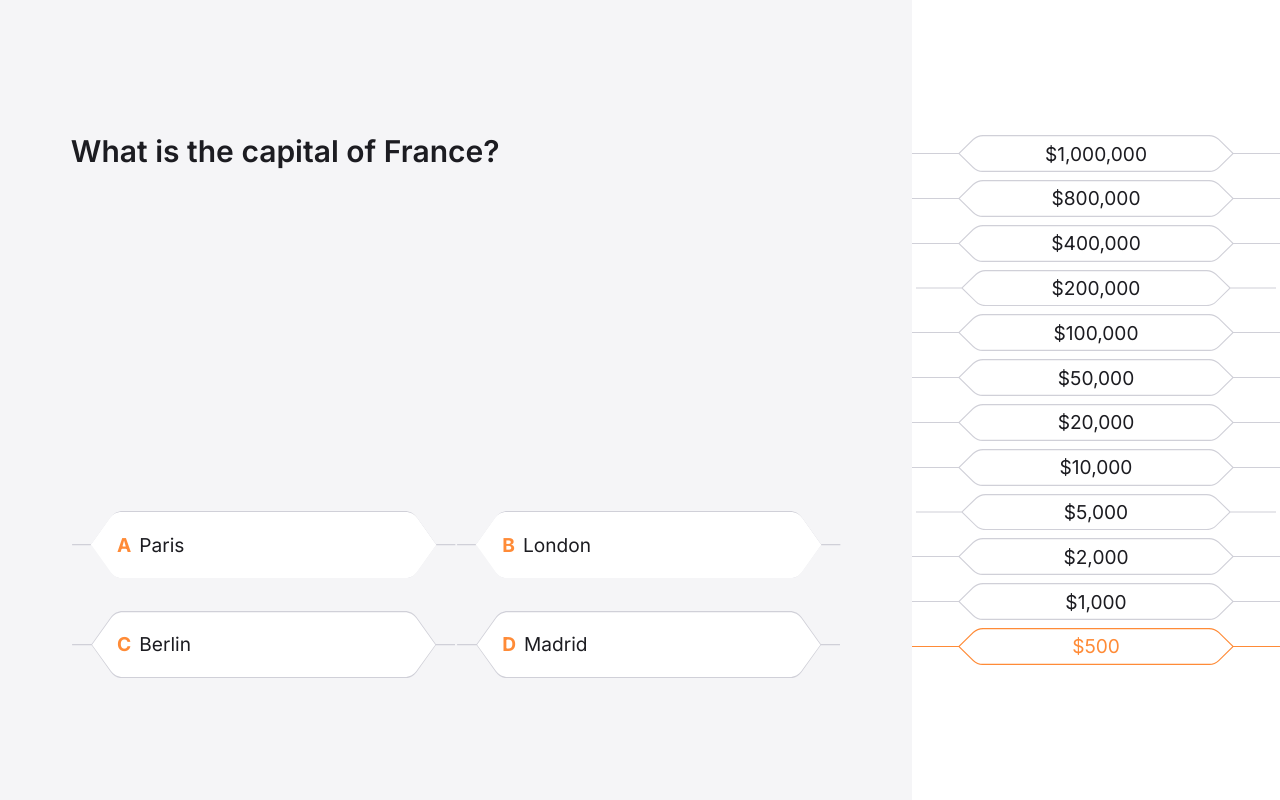
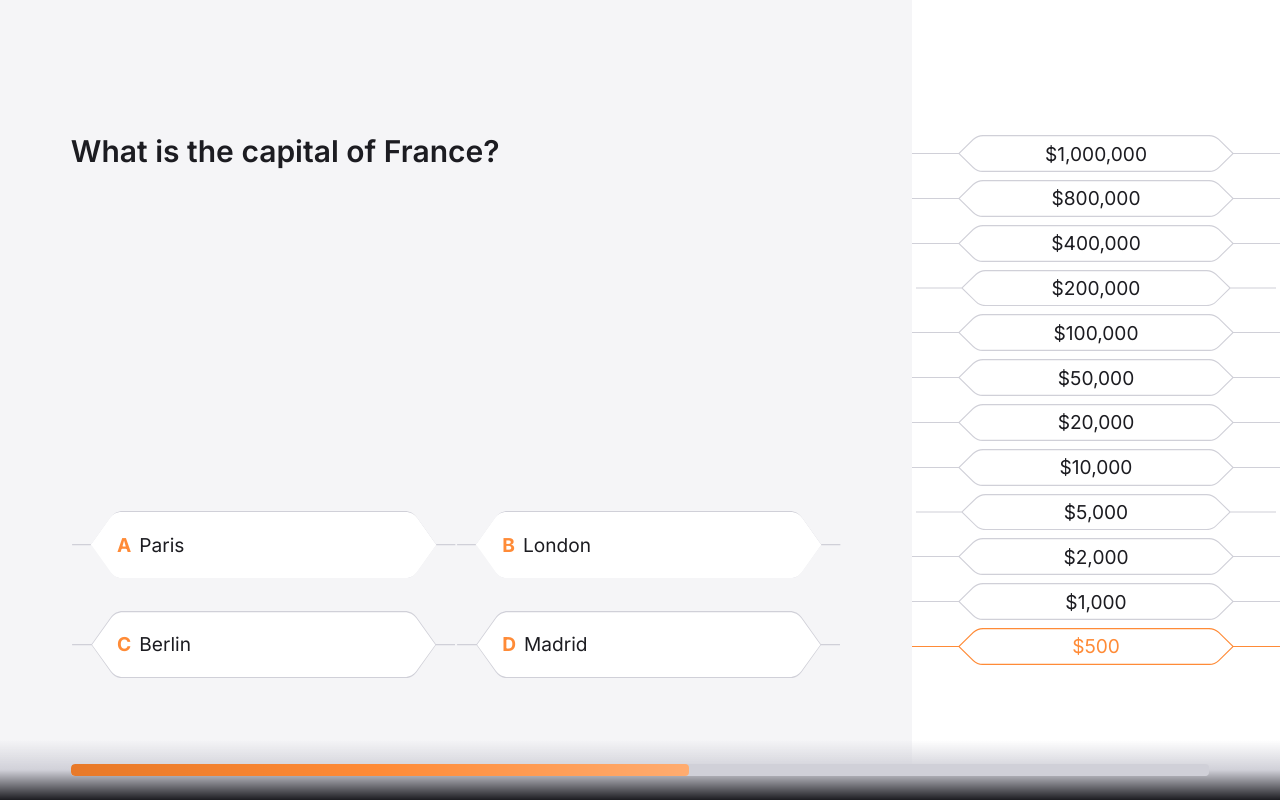
Before and after one commit to ksalpern/quiz-app, a Next.js app: page /game in a window 1280 px wide. Built offline with nearby package versions, Linux system fonts and the light colour scheme.

Commit message:
Refactor game logic for automatic answer submission and state management

```diff
--- a/src/components/ui/option-button/option-button.tsx
+++ b/src/components/ui/option-button/option-button.tsx
@@ -1,13 +1,13 @@
-import React from "react";
+import type { AnswerState } from "@/types/answer";
+
 import styles from "./option-button.module.css";
 
-interface OptionButtonProps {
+interface OptionButtonProps
+  extends React.ButtonHTMLAttributes<HTMLButtonElement> {
   variant: string;
   answer: string;
-  state: "correct" | "wrong" | "selected" | "";
+  state: AnswerState;
   className?: string;
-  onClick?: () => void;
-  disabled?: boolean;
 }
 
 export default function OptionButton({
@@ -15,14 +15,12 @@ export default function OptionButton({
   variant,
   answer,
   state,
-  onClick,
-  disabled = false,
+  ...props
 }: OptionButtonProps) {
   return (
     <button
       className={`${styles.optionButton} ${className} ${styles[state]}`}
-      onClick={onClick}
-      disabled={disabled}
+      {...props}
     >
       <strong>{variant}</strong>
       <span>{answer}</span>
--- a/src/features/game-flow/components/game-content/game-content.tsx
+++ b/src/features/game-flow/components/game-content/game-content.tsx
@@ -1,11 +1,11 @@
 "use client";
 
 import type { Question } from "@/types/question";
-import { useGameLogic } from "@/features/game-flow/hooks/useGameLogic";
-import { useGameState } from "@/features/game-flow/hooks/useGameState";
+import { useAutoGameLogic } from "@/features/game-flow/hooks/useAutoGameLogic";
 import { getOptionLabel } from "@/utils/gameUtils";
 
 import OptionButton from "@/components/ui/option-button/option-button";
+import ProgressBar from "@/components/ui/progress-bar/progress-bar";
 
 import styles from "./game-content.module.css";
 
@@ -18,44 +18,17 @@ export default function GameContent({
   question,
   totalQuestions,
 }: GameContentProps) {
-  const { submitAnswer, nextQuestion, finishGame } = useGameLogic();
   const {
     selectedAnswers,
-    setSelectedAnswers,
     showResult,
-    setShowResult,
-    isCorrect,
-    setIsCorrect,
+    handleAnswer,
+    autoSubmitAnswers,
     getButtonState,
-  } = useGameState(question);
-
-  const handleAnswer = (option: string) => {
-    if (selectedAnswers.includes(option)) {
-      setSelectedAnswers(selectedAnswers.filter((answer) => answer !== option));
-    } else {
-      setSelectedAnswers([...selectedAnswers, option]);
-    }
-  };
-
-  const submitAnswers = () => {
-    if (selectedAnswers.length === 0) return;
-
-    const correct = submitAnswer(question.id, selectedAnswers);
-    setIsCorrect(correct);
-    setShowResult(true);
-  };
-
-  const handleNext = () => {
-    if (isCorrect) {
-      nextQuestion(totalQuestions);
-    } else {
-      finishGame();
-    }
-    setSelectedAnswers([]);
-    setShowResult(false);
-  };
+    progress,
+  } = useAutoGameLogic(question, totalQuestions);
 
   return (
+    <>
       <div className={styles.gameContent}>
         <h2>{question.question}</h2>
 
@@ -70,24 +43,10 @@ export default function GameContent({
               disabled={showResult}
             />
           ))}
-
-        {selectedAnswers.length > 0 && !showResult && (
-          <button onClick={submitAnswers} className={styles.submitButton}>
-            Submit Answer{selectedAnswers.length > 1 ? "s" : ""}
-          </button>
-        )}
+        </div>
       </div>
 
-      {showResult && (
-        <div className={styles.result}>
-          <p className={isCorrect ? styles.correct : styles.incorrect}>
-            {isCorrect ? "✅ Correct!" : "❌ Wrong!"}
-          </p>
-          <button onClick={handleNext} className={styles.nextButton}>
-            {isCorrect ? "Next question" : "Finish game"}
-          </button>
-        </div>
-      )}
-    </div>
+      <ProgressBar progress={progress} />
+    </>
   );
 }
--- /dev/null
+++ b/src/features/game-flow/hooks/useAutoGameLogic.ts
@@ -0,0 +1,115 @@
+"use client";
+
+import { useState, useEffect, useCallback, useRef } from "react";
+import { useGameLogic } from "./useGameLogic";
+import { useTimer } from "./useTimer";
+import type { Question } from "@/types/question";
+import { RESULT_SHOW_DURATION, TIMER_DURATION } from "@/utils/constants";
+import type { AnswerState } from "@/types/answer";
+
+export const useAutoGameLogic = (
+  question: Question,
+  totalQuestions: number,
+) => {
+  const { submitAnswer, nextQuestion, finishGame } = useGameLogic();
+
+  const [selectedAnswers, setSelectedAnswers] = useState<string[]>([]);
+  const [showResult, setShowResult] = useState(false);
+  const [answerStates, setAnswerStates] = useState<Record<string, AnswerState>>(
+    {},
+  );
+  const selectedAnswersRef = useRef<string[]>([]);
+
+  const autoSubmitAnswers = useCallback(() => {
+    const currentAnswers = selectedAnswersRef.current;
+
+    if (currentAnswers.length === 0) {
+      finishGame();
+      return;
+    }
+
+    const correct = submitAnswer(question.id, currentAnswers);
+    setShowResult(true);
+
+    const newStates: Record<string, AnswerState> = {};
+    question.options.forEach((option, index) => {
+      if (currentAnswers.includes(option)) {
+        newStates[option] = question.correctAnswers.includes(index)
+          ? "correct"
+          : "wrong";
+      }
+    });
+    setAnswerStates(newStates);
+
+    setTimeout(() => {
+      if (correct) {
+        if (question.id < totalQuestions) {
+          nextQuestion(totalQuestions);
+        } else {
+          finishGame();
+        }
+      } else {
+        finishGame();
+      }
+    }, RESULT_SHOW_DURATION);
+  }, [question, totalQuestions, submitAnswer, nextQuestion, finishGame]);
+
+  const { progress } = useTimer({
+    duration: TIMER_DURATION,
+    onComplete: autoSubmitAnswers,
+    questionId: question.id,
+  });
+
+  useEffect(() => {
+    setSelectedAnswers([]);
+    setShowResult(false);
+    setAnswerStates({});
+    selectedAnswersRef.current = [];
+  }, [question.id]);
+
+  const handleAnswer = useCallback(
+    (option: string) => {
+      if (showResult) return;
+
+      setSelectedAnswers((prev) => {
+        let newAnswers;
+        if (prev.includes(option)) {
+          newAnswers = prev.filter((answer) => answer !== option);
+        } else {
+          newAnswers = [...prev, option];
+        }
+        selectedAnswersRef.current = newAnswers;
+        return newAnswers;
+      });
+    },
+    [showResult],
+  );
+
+  const getButtonState = useCallback(
+    (option: string, index: number) => {
+      if (!showResult) {
+        return selectedAnswers.includes(option) ? "selected" : "";
+      }
+
+      if (answerStates[option]) {
+        return answerStates[option];
+      }
+
+      if (question.correctAnswers.includes(index)) {
+        return "correct";
+      }
+
+      return "";
+    },
+    [showResult, selectedAnswers, answerStates, question.correctAnswers],
+  );
+
+  return {
+    selectedAnswers,
+    showResult,
+    handleAnswer,
+    autoSubmitAnswers,
+    getButtonState,
+    progress,
+  };
+};
--- a/src/features/game-flow/hooks/useGameState.ts
+++ /dev/null
@@ -1,30 +0,0 @@
-"use client";
-
-import { useState } from "react";
-
-import type { Question } from "@/types/question";
-
-export const useGameState = (question: Question) => {
-  const [selectedAnswers, setSelectedAnswers] = useState<string[]>([]);
-  const [showResult, setShowResult] = useState(false);
-  const [isCorrect, setIsCorrect] = useState(false);
-
-  const getButtonState = (option: string, index: number) => {
-    if (!showResult) {
-      return selectedAnswers.includes(option) ? "selected" : "";
-    }
-    const isSelected = selectedAnswers.includes(option);
-    if (!isSelected) return "";
-    return question.correctAnswers.includes(index) ? "correct" : "wrong";
-  };
-
-  return {
-    selectedAnswers,
-    setSelectedAnswers,
-    showResult,
-    setShowResult,
-    isCorrect,
-    setIsCorrect,
-    getButtonState,
-  };
-};
--- /dev/null
+++ b/src/features/game-flow/hooks/useTimer.ts
@@ -0,0 +1,65 @@
+"use client";
+
+import { useState, useEffect, useRef, useCallback } from "react";
+
+interface UseTimerProps {
+  duration: number; // milliseconds
+  onComplete: () => void;
+  questionId: number; // for resetting when question changes
+}
+
+export const useTimer = ({
+  duration,
+  onComplete,
+  questionId,
+}: UseTimerProps) => {
+  const [progress, setProgress] = useState(0);
+  const intervalRef = useRef<NodeJS.Timeout | null>(null);
+  const startTimeRef = useRef<number>(0);
+  const isCompletedRef = useRef<boolean>(false);
+  const onCompleteRef = useRef(onComplete);
+
+  useEffect(() => {
+    onCompleteRef.current = onComplete;
+  }, [onComplete]);
+
+  const startTimer = useCallback(() => {
+    setProgress(0);
+    isCompletedRef.current = false;
+
+    if (intervalRef.current) {
+      clearInterval(intervalRef.current);
+    }
+
+    startTimeRef.current = Date.now();
+
+    intervalRef.current = setInterval(() => {
+      if (isCompletedRef.current) return;
+
+      const elapsed = Date.now() - startTimeRef.current;
+      const newProgress = Math.min((elapsed / duration) * 100, 100);
+
+      setProgress(newProgress);
+
+      if (newProgress >= 100) {
+        isCompletedRef.current = true;
+        if (intervalRef.current) {
+          clearInterval(intervalRef.current);
+        }
+        onCompleteRef.current();
+      }
+    }, 16); // ~60fps
+  }, [duration]);
+
+  useEffect(() => {
+    startTimer();
+
+    return () => {
+      if (intervalRef.current) {
+        clearInterval(intervalRef.current);
+      }
+    };
+  }, [startTimer, questionId]);
+
+  return { progress };
+};
--- a/src/types/answer.ts
+++ b/src/types/answer.ts
@@ -1,3 +1,5 @@
+export type AnswerState = "correct" | "wrong" | "selected" | "";
+
 export type Answer = {
   questionId: number;
   selectedOptions: string[];
--- /dev/null
+++ b/src/utils/constants.ts
@@ -0,0 +1,2 @@
+export const TIMER_DURATION = 10000;
+export const RESULT_SHOW_DURATION = 2000;
```
Lines whose indentation alone changed are shown as unchanged.
